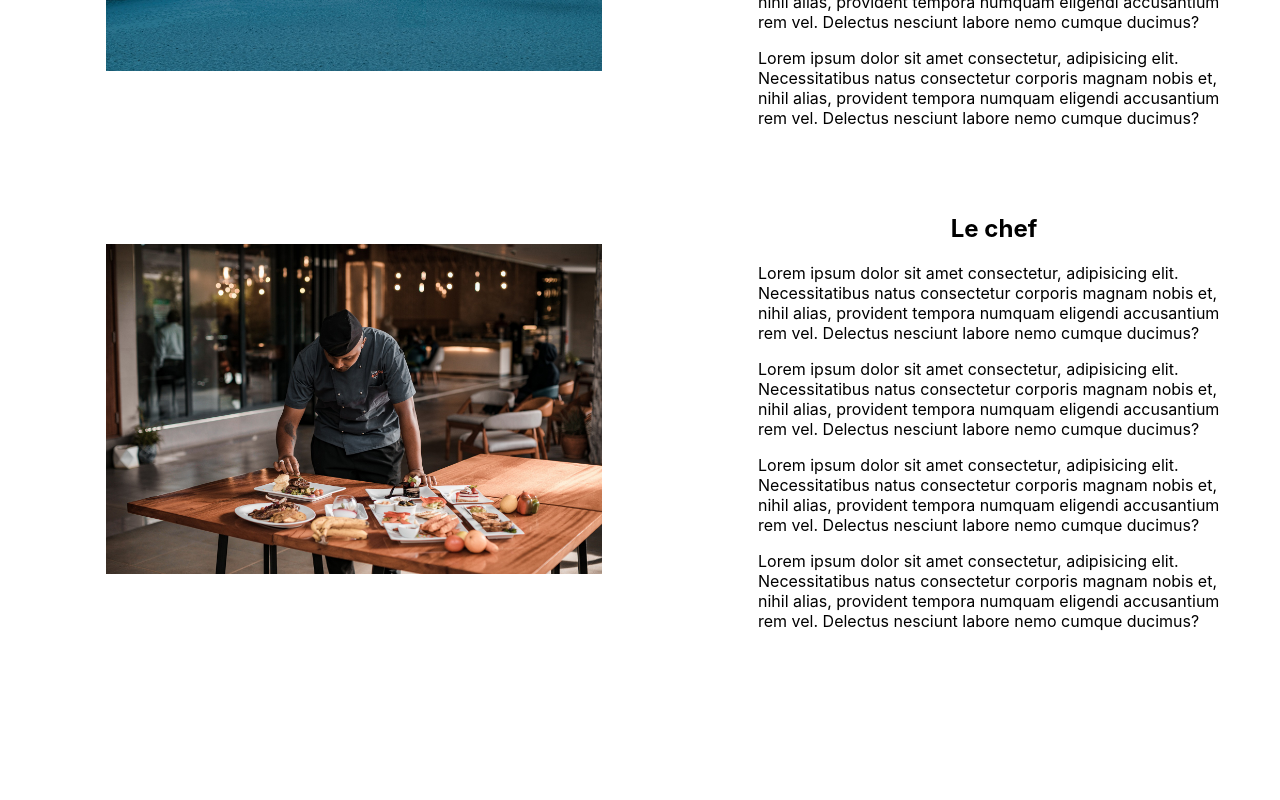
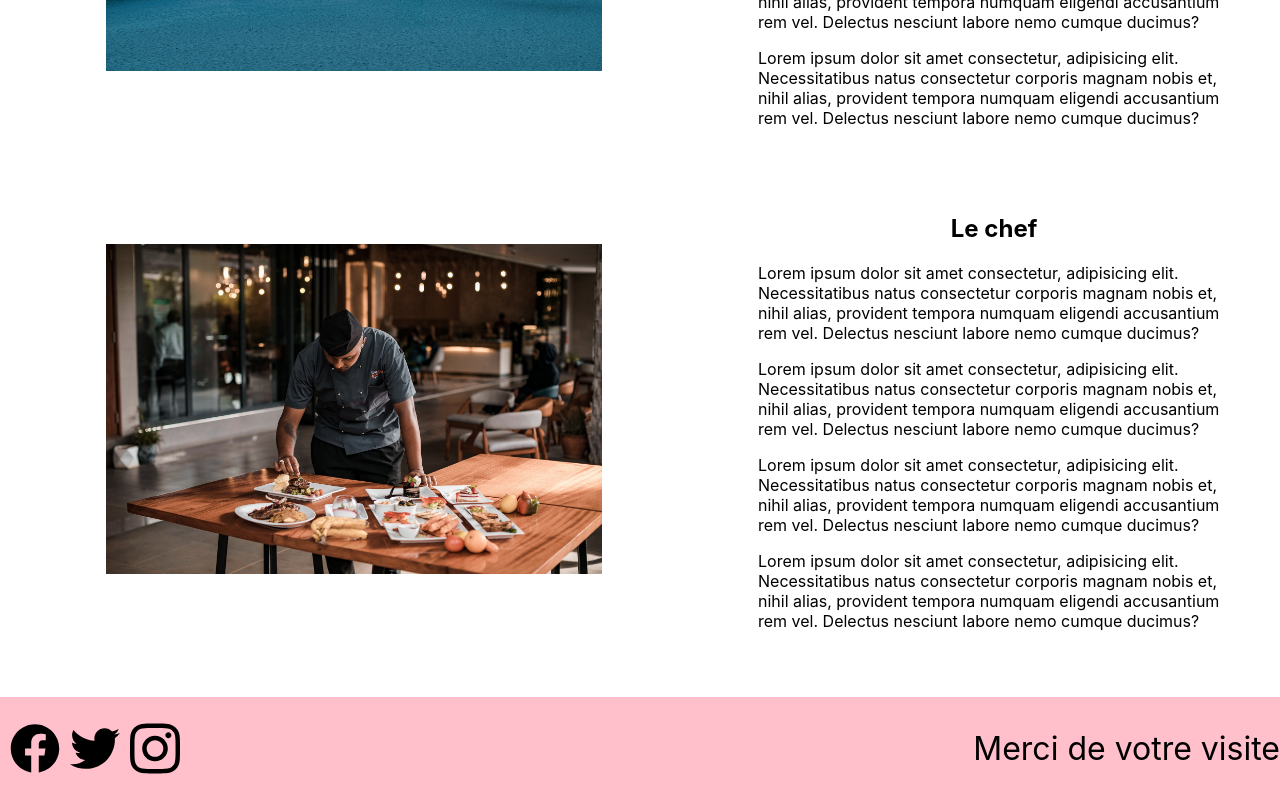
Before and after one commit to Alexisdelecroix/LaTableDeChantal-Brief-React, a React (Create React App) app: page /Plat in a window 1280 px wide. Shown: the part 439-1239 px from the top of the page. Before the commit the page ends 1086 px from the top, so only its background shows below. Built offline with nearby package versions, Linux system fonts and the light colour scheme.

Commit message:
Footer fini temporaire

```diff
--- a/src/App.js
+++ b/src/App.js
@@ -1,4 +1,3 @@
-import MyFooter from "./components/footer/Footer"
 import './App.css';
 import Accueil from './pages/Accueil';
 
--- a/src/components/footer/footer.jsx
+++ b/src/components/footer/footer.jsx
@@ -1,12 +1,20 @@
 import React from "react";
-import Facebook from "../../images/facebook.svg"
+import './footerStyle.css';
+import Facebook from "../../images/facebook.svg";
+import Twitter from "../../images/twitter.svg";
+import Instagram from "../../images/instagram.svg";
 
 export default function footer() {
     return (
-        <article>
-            <div>
+        <footer>
+            <div className="socials">
                 <img src={Facebook} alt="" />
+                <img src={Twitter} alt="" />
+                <img src={Instagram} alt="" />
             </div>
-        </article>
+            <div className="thanks">
+                <p>Merci de votre visite</p>
+            </div>
+        </footer>
     )
 }
--- a/src/components/footer/footerStyle.css
+++ b/src/components/footer/footerStyle.css
@@ -0,0 +1,23 @@
+footer {
+    background-color: pink;
+    margin-top: 50px;
+    display: flex;
+}
+
+.socials {
+    display: flex;
+    flex-direction: row;
+    margin-right: 20px;
+}
+
+.socials img {
+    width: 50px;
+    margin-left: 10px;
+}
+
+.thanks {
+    display: flex;
+    justify-content: flex-end;
+    font-size: xx-large;
+    width: 85%;
+}
--- a/src/pages/accueil.jsx
+++ b/src/pages/accueil.jsx
@@ -1,5 +1,6 @@
 import Monheader from '../components/header/Header';
 import MyPresentation from '../components/presentation/Presentation';
+import MyFooter from "../components/footer/Footer";
 
 
 export default function Accueil() {
@@ -11,6 +12,7 @@ return(
 <div>
 <Monheader/>
 <MyPresentation/>
+<MyFooter />
 </div>
 
 )
```
